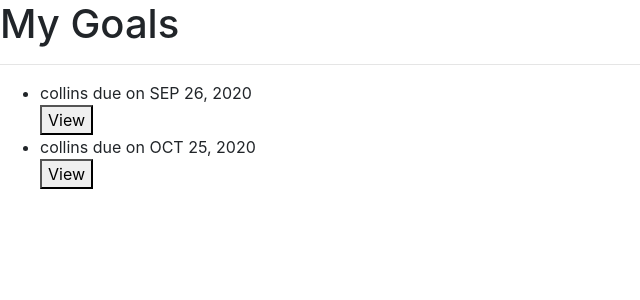
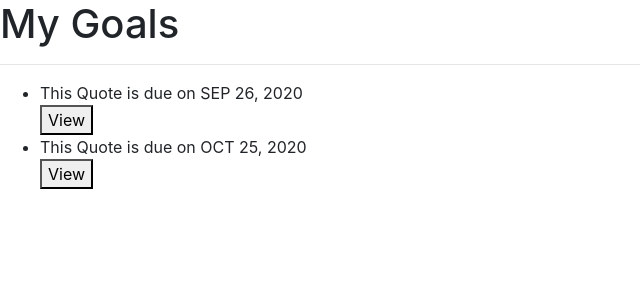
Before and after one commit to collins-kipkoech/Quotes-app, an Angular app: page / in a window 1280 px wide. Shown: the top 300 px of the page, without its empty margins (0-640 px from the left). Built offline with nearby package versions, Linux system fonts and the light colour scheme.

Commit message:
added the toggle functionality to hide quote message

```diff
--- a/src/app/quote-message/quote-message.component.ts
+++ b/src/app/quote-message/quote-message.component.ts
@@ -14,6 +14,9 @@ export class QuoteMessageComponent implements OnInit {
   quoteComplete(complete:boolean){
     this.isComplete.emit(complete);
   }
+  quoteDelete(complete:boolean){
+    this.isComplete.emit(complete);
+  }
 
   constructor() { }
 
--- a/src/app/quote/quote.component.html
+++ b/src/app/quote/quote.component.html
@@ -10,7 +10,7 @@
 <hr>
 <ul>
   <div *ngFor='let quote of quotes;let i = index'>
-    <li>{{quote.name}} due on {{quote.completeDate|date|uppercase}}</li>
+    <li>This Quote is due on {{quote.completeDate|date|uppercase}}</li>
 
     <button (click)='toggleDetails(i)'>View</button>
     <app-quote-message *ngIf='quote.showMessage' [quote]='quote' (isComplete) = 'deleteQuote($event,i)'></app-quote-message>
```
